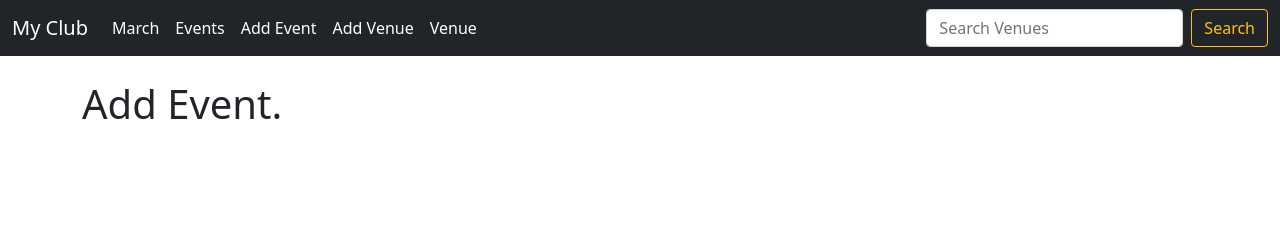
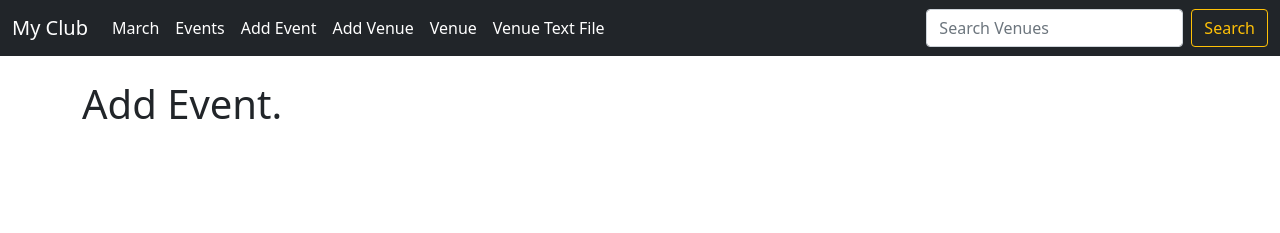
Before and after one commit to Kiniboua/formation-django, a Django app: page /add_event in a window 1280 px wide. Shown: the top 233 px of the page. Run offline with Django 5.2, Linux system fonts and the light colour scheme; data comes from the database, SQL or seed files in the repository.

Commit message:
Ajout d une fonctionnalité pour telecharger du text dynamique

```diff
--- a/events/templates/events/navbar.html
+++ b/events/templates/events/navbar.html
@@ -25,6 +25,10 @@
             <a class="nav-link active" aria-current="page" href= {% url "list_venues"%} >Venue </a>
           </li>
 
+          <li class="nav-item">
+            <a class="nav-link active" aria-current="page" href={% url "venue_text"%}  >Venue Text File  </a>
+          </li>
+
 
 
 
--- a/events/urls.py
+++ b/events/urls.py
@@ -13,6 +13,7 @@ urlpatterns = [
     path('update_event/<event_id>', views.update_event, name='update-event'),
     path('add_event', views.add_event, name='add_event'),
     path('delete_event/<event_id>', views.delete_event, name='delete-event'),
-     path('delete_venue/<venue_id>', views.delete_venue, name='delete-venue'),
+    path('delete_venue/<venue_id>', views.delete_venue, name='delete-venue'),
+    path('venue_text', views.venue_text, name='venue_text'),
 
 ]
--- a/events/views.py
+++ b/events/views.py
@@ -5,7 +5,26 @@ from datetime import datetime
 from django.http import HttpResponseRedirect, Http404
 from .models import Events, Venue
 from .forms import VenueForm, EventsForm
+from django.http import HttpResponse
 
+# Generate Text File Venue List
+def venue_text(request):
+    response = HttpResponse(content='text/plain')
+    response['Content-Disposition'] = 'attachment; filename=venues.txt'
+    # Designate The Model
+    venues = Venue.objects.all()
+    # Create Blank List
+    lines = []
+    # Loop Thu and output
+    for venue in venues:
+        lines.append(f'{venue.name}\n {venue.address}\n {venue.phone}\n {venue.zip_code}\n {venue.phone}\n {venue.web}\n {venue.email_address}\n')
+    #lines = ["This is line 1\n",
+          #   "This is line 2\n",
+           #  "This is line 3\n\n",
+             #"Kiniboua Gnaly est Genial\n"]
+    # Write To TextFile
+    response.writelines(lines)
+    return response
 
 # Delete of Venue an Event
 def delete_venue(request, venue_id):
@@ -87,7 +106,7 @@ def show_venue(request, venue_id):
 
 
 def list_venues(request):
-    venue_list = Venue.objects.all()
+    venue_list = Venue.objects.all().order_by('?')
     return render(request,'events/venue.html',{'venue_list':venue_list,})
 
 def add_venue(request):
@@ -107,7 +126,7 @@ def add_venue(request):
 
 
 def all_events(request):
-    event_list = Events.objects.all()
+    event_list = Events.objects.all().order_by('event_date')
     return render(request, 'events/events_list.html',
                   {
                      'event_list': event_list ,
```
